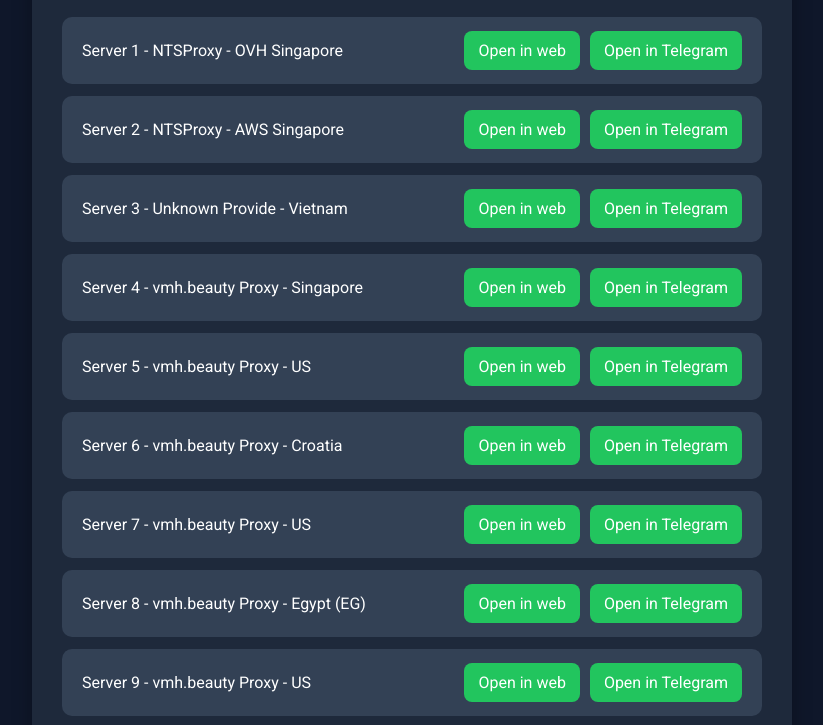
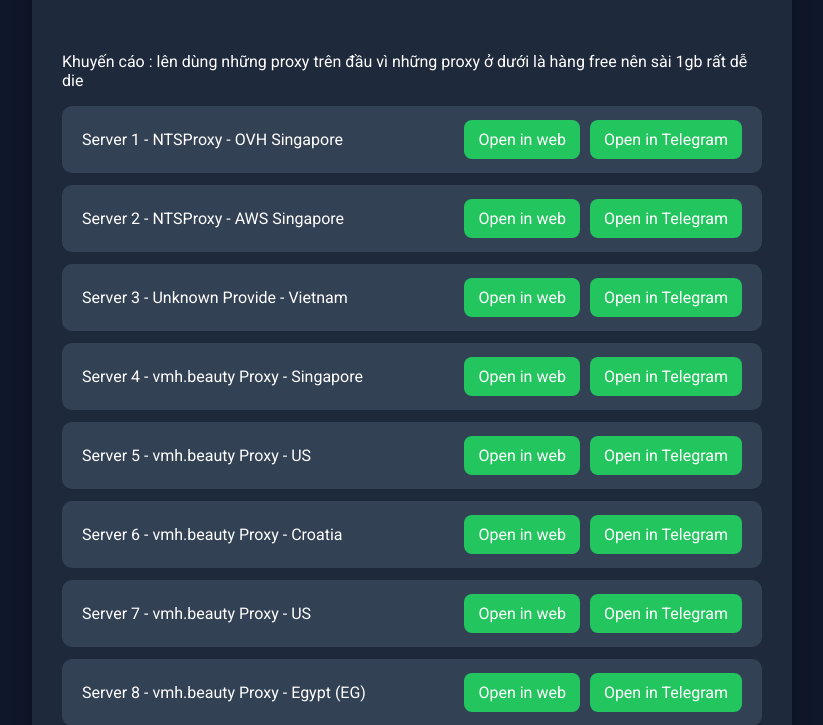
Before and after one commit to h3nesy/proxyy, a plain HTML site: page index.html in a window 1280 px wide. Shown: the part 112-837 px from the top of the page, without its empty margins (228-1051 px from the left). Drawn offline with Linux system fonts and the light colour scheme.

Commit message:
Update index.html

```diff
--- a/index.html
+++ b/index.html
@@ -69,6 +69,8 @@
 <body>
   <div class="container">
     <h1>Proxy List</h1>
+	  	<br>
+	  		<p>Khuyến cáo : lên dùng những proxy trên đầu vì những proxy ở dưới là hàng free nên sài 1gb rất dễ die</p>
     <div class="proxy-list">
       <!-- Lặp lại proxy-item -->
       <div class="proxy-item">
```
